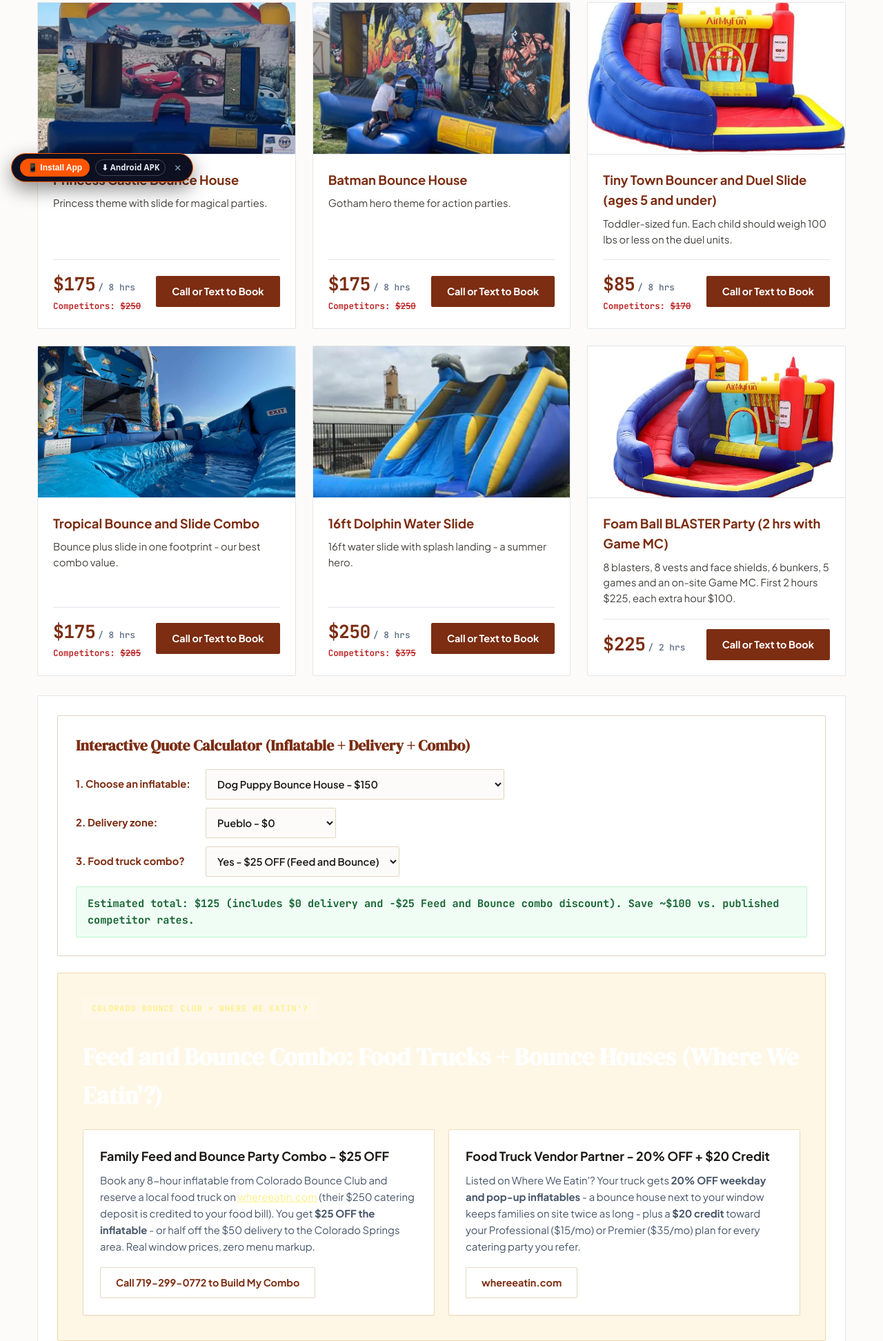
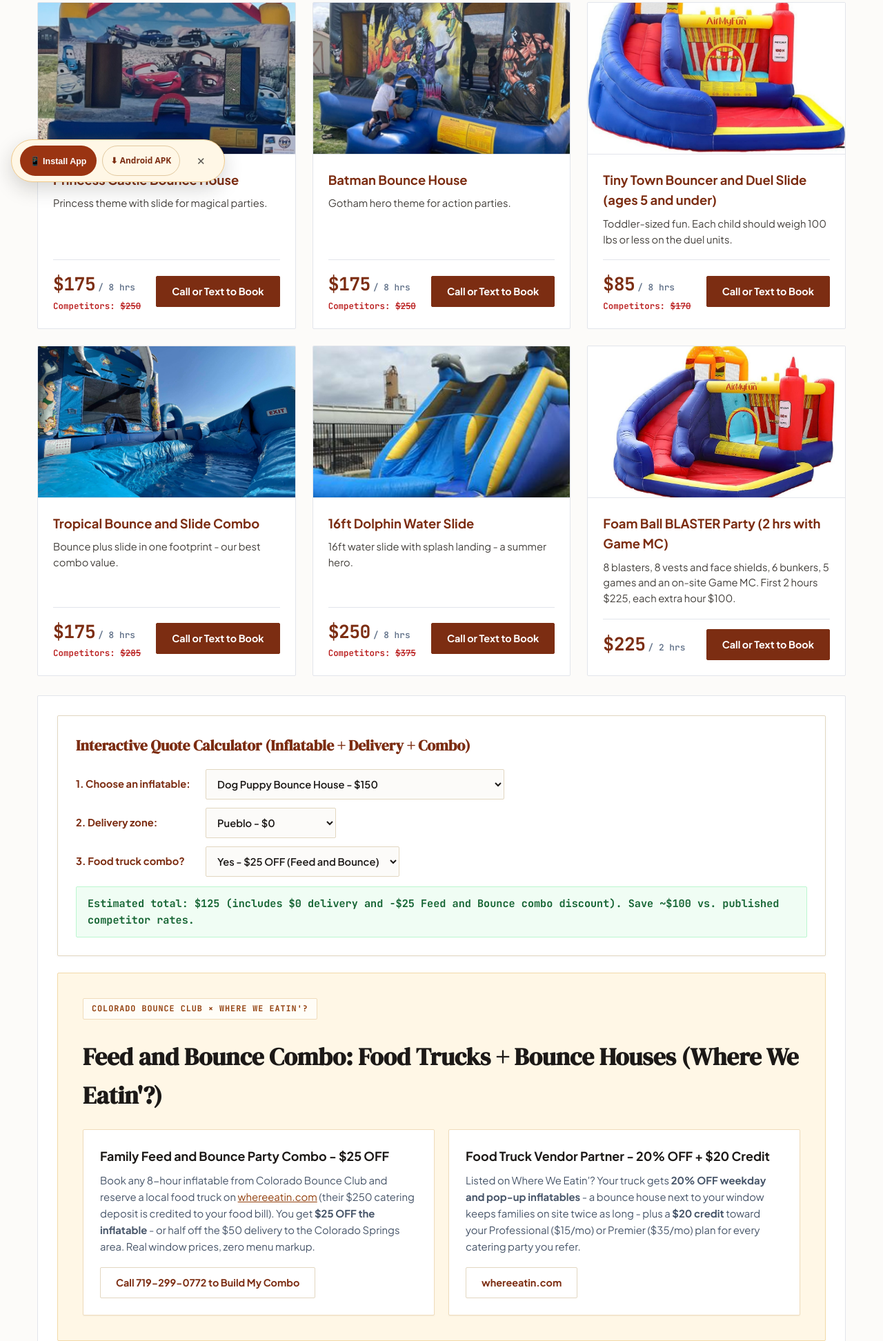
Before and after one commit to jjordanjr74-dot/coloradobounceclub-site, a plain HTML site: page pueblo/index.html in a window 1280 px wide. Shown: the part 520-2464 px from the top of the page at 69% size. Drawn offline with Linux system fonts and the light colour scheme.

Commit message:
a11y/design: sunlit install bar (no dark pill) + 44px targets, deepen CTA gradients to AA, fix low-contrast inks on cream bands/cards, warm eyebrows

```diff
--- a/assets/mobile-app-install.js
+++ b/assets/mobile-app-install.js
@@ -20,13 +20,13 @@
     if (document.getElementById('sheba-mobile-app-bar')) return;
     var bar = document.createElement('div');
     bar.id = 'sheba-mobile-app-bar';
-    bar.style.cssText = 'position:fixed;bottom:16px;left:16px;z-index:9998;display:flex;align-items:center;gap:8px;background:#0d1021;color:#ffffff;border:1px solid #ff5500;border-radius:999px;padding:7px 12px;box-shadow:0 10px 28px rgba(0,0,0,0.45);font-family:system-ui,-apple-system,sans-serif;font-size:12.5px;line-height:1.2;max-width:calc(100vw - 32px);';
+    bar.style.cssText = 'position:fixed;bottom:16px;left:16px;z-index:9998;display:flex;align-items:center;gap:8px;background:#fff7e6;color:#1c1917;border:1px solid #f0c98a;border-radius:999px;padding:8px 12px;box-shadow:0 10px 28px rgba(28,25,23,0.18);font-family:system-ui,-apple-system,sans-serif;font-size:12.5px;line-height:1.2;max-width:calc(100vw - 32px);';
     var isIOS = /iPad|iPhone|iPod/.test(navigator.userAgent || '') && !window.MSStream;
 
     var installBtn = document.createElement('button');
     installBtn.type = 'button';
     installBtn.textContent = isIOS ? '📱 Install iOS App' : '📱 Install App';
-    installBtn.style.cssText = 'background:#ff5500;color:#fff;border:none;border-radius:999px;padding:6px 11px;font-weight:700;font-size:12px;cursor:pointer;white-space:nowrap;';
+    installBtn.style.cssText = 'background:#9a3412;color:#fff;border:none;border-radius:999px;padding:11px 14px;min-height:44px;font-weight:700;font-size:12.5px;cursor:pointer;white-space:nowrap;';
     installBtn.onclick = function() {
       if (deferredPrompt) {
         deferredPrompt.prompt();
@@ -42,13 +42,13 @@
     apkLink.href = '/downloads/coloradobounceclub.apk';
     apkLink.setAttribute('download', 'coloradobounceclub.apk');
     apkLink.textContent = '⬇ Android APK';
-    apkLink.style.cssText = 'color:#e2e8f0;text-decoration:none;font-weight:600;font-size:11.5px;padding:4px 8px;border-radius:999px;border:1px solid rgba(255,255,255,0.22);white-space:nowrap;';
+    apkLink.style.cssText = 'color:#7c2d12;text-decoration:none;font-weight:600;font-size:12px;padding:11px 12px;min-height:44px;display:inline-flex;align-items:center;border-radius:999px;border:1px solid #e2c9a0;white-space:nowrap;';
 
     var closeBtn = document.createElement('button');
     closeBtn.type = 'button';
     closeBtn.setAttribute('aria-label', 'Dismiss mobile app bar');
     closeBtn.textContent = '✕';
-    closeBtn.style.cssText = 'background:transparent;color:#94a3b8;border:none;font-size:13px;cursor:pointer;padding:2px 4px;';
+    closeBtn.style.cssText = 'background:transparent;color:#57534e;border:none;font-size:15px;cursor:pointer;padding:12px;min-width:44px;min-height:44px;line-height:1;';
     closeBtn.onclick = function() {
       sessionStorage.setItem('sheba_app_bar_dismissed_coloradobounceclub', '1');
       bar.remove();
--- a/assets/site.css
+++ b/assets/site.css
@@ -567,14 +567,12 @@ a {
   border: 1px solid #f2d9a8;
 }
 .combo .pill {
-  background: rgba(255, 255, 255, 0.1);
-  color: #fef08a;
-  border-color: rgba(255, 255, 255, 0.2);
+  background: #fffdf7; color: #92400e; border-color: #f0dcbb;
 }
 .combo h2 {
   font-family: var(--font-serif);
   font-size: clamp(1.6rem, 3.2vw, 2.2rem);
-  color: #ffffff;
+  color: #1c1917;
   margin: 10px 0 16px;
 }
 .combo-grid {
@@ -602,7 +600,7 @@ a {
   margin-bottom: 18px;
 }
 .combo a:not(.btn) {
-  color: #fef08a;
+  color: #92400e;
 }
 .steps-grid {
   display: grid;
```
